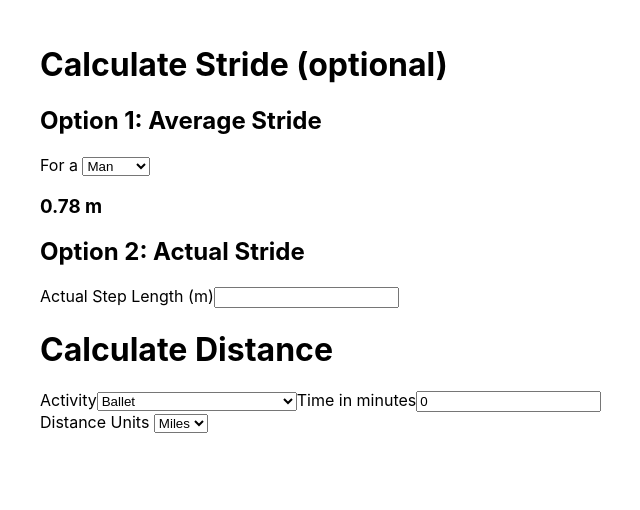
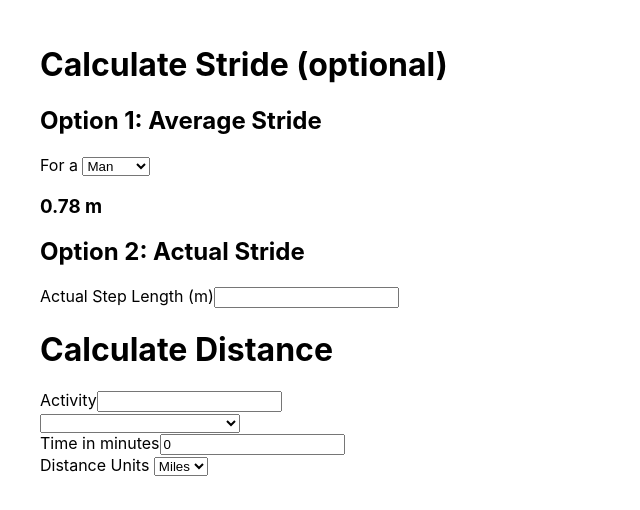
Before and after one commit to ESCasson/doddie, an Angular app: page / in a window 1280 px wide. Shown: the top 510 px of the page, without its empty margins (250-890 px from the left). Built offline with nearby package versions, Linux system fonts and the light colour scheme.

Commit message:
adds search function

```diff
--- a/src/app/inputs/input-options-search/input-options-search.component.html
+++ b/src/app/inputs/input-options-search/input-options-search.component.html
@@ -1,3 +1,11 @@
 <input type="string" id="searchInput"
   [(ngModel)]="this.searchInput" name="searchInput"
-  (keypress)="onChange()">
+  (keyup)="onChange()">
+  <div>
+    <select class="form-control"
+    [(ngModel)]="selected" (change)="onSelectedChange()">
+    @for (option of filteredOptions; track option.id){
+      <option  [value]="option.value">{{option.title}}</option>
+    }
+   </select>
+  </div>
--- a/src/app/inputs/input-options-search/input-options-search.component.ts
+++ b/src/app/inputs/input-options-search/input-options-search.component.ts
@@ -1,4 +1,10 @@
-import { Component } from '@angular/core';
+import { Component, Input, Output, EventEmitter } from '@angular/core';
+
+export interface SelectOption {
+  id: number;
+  title: string;
+  value: string;
+}
 
 @Component({
   selector: 'app-input-options-search',
@@ -6,18 +12,39 @@ import { Component } from '@angular/core';
   styleUrl: './input-options-search.component.scss'
 })
 export class InputOptionsSearchComponent {
+  @Input()
+  options: SelectOption[] = [];
+  @Output() selectedValue = new EventEmitter<{ value: string }>();
 
+  filteredOptions: SelectOption[]=[];
   searchInput: string = '';
+
+  selected: string | undefined;
+
+  ngOnInit() {
+    if(this.options){
+     this.filteredOptions = this.options
+    }
+  }
 
   onChange() {
     console.log('hits')
     setTimeout(() => {
-      if (this.searchInput.length > 2) {
-        console.log('search input change', this.searchInput)
-      }
+        this.searchOptions()
     }, 20)
   }
 
+  searchOptions(){
+    const filtered = this.options.filter((option) => {
+      console.log(option.title.search(new RegExp(`${this.searchInput}`, 'i')))
+      return option.title.search(new RegExp(`${this.searchInput}`, 'i')) !== -1
+    })
+    if(filtered.length > 0) return this.filteredOptions = filtered
+    return this.filteredOptions = this.options
+  }
 
-
+  onSelectedChange(){
+    if(!this.selected) return
+    this.selectedValue.emit({ value: this.selected })
+  }
 }
--- a/src/app/inputs/inputs.component.html
+++ b/src/app/inputs/inputs.component.html
@@ -15,13 +15,14 @@
         <div>
         <h1>Calculate Distance</h1>
           <label for="activity">Activity</label>
-            <select class="form-control" id="activity" required  name="activity"
+            <!-- <select class="form-control" id="activity" required  name="activity"
              [(ngModel)]="model.activity" (change)="onInputChange()">
              @for (type of typesOfSports; track type){
                <option  [value]="type">{{type}}</option>
              }
-            </select>
-            <!-- <app-input-options-search></app-input-options-search> -->
+            </select> -->
+            <app-input-options-search [options]='typesOfSportsForSearchSelect' (selectedValue)=onActivitySelected($event)
+            ></app-input-options-search>
             <label for="timeMin">{{'Time in minutes'}}</label>
             <input type="number" class="form-control" id="timeMin"
                [(ngModel)]="model.timeMin" name="timeMin" (change)="onInputChange()">
--- a/src/app/inputs/inputs.component.ts
+++ b/src/app/inputs/inputs.component.ts
@@ -1,5 +1,6 @@
-import { Component, Input, Output, EventEmitter } from '@angular/core';
+import { Component, Input, Output, EventEmitter, OnInit } from '@angular/core';
 import { Input as InputClass} from './input';
+import { SelectOption } from './input-options-search/input-options-search.component';
 
 
 @Component({
@@ -7,7 +8,7 @@ import { Input as InputClass} from './input';
   templateUrl: './inputs.component.html',
   styleUrl: './inputs.component.scss'
 })
-export class InputsComponent {
+export class InputsComponent implements OnInit {
   @Input() typesOfSports!: string[]| null;
   @Output() infoInputted = new EventEmitter<{ inputs: InputClass }>();
 
@@ -17,6 +18,16 @@ export class InputsComponent {
   model = new InputClass(this.averageStepLength, true, 'Ballet', 0, true)
 
   submitted = false;
+
+  typesOfSportsForSearchSelect: SelectOption[] = []
+
+  ngOnInit() {
+    if(this.typesOfSports){
+     this.typesOfSportsForSearchSelect = this.typesOfSports.map((type, index)=>{
+       return {id: index, title: type, value: type}
+     })
+    }
+  }
 
   onSubmit() { this.submitted = true; }
 
@@ -45,4 +56,9 @@ export class InputsComponent {
       this.infoInputted.emit({ inputs: this.model })
      }, 100)
   }
+
+  onActivitySelected(eventData: {value: string}){
+    this.model.activity = eventData.value
+    this.onInputChange()
+  }
 }
```
